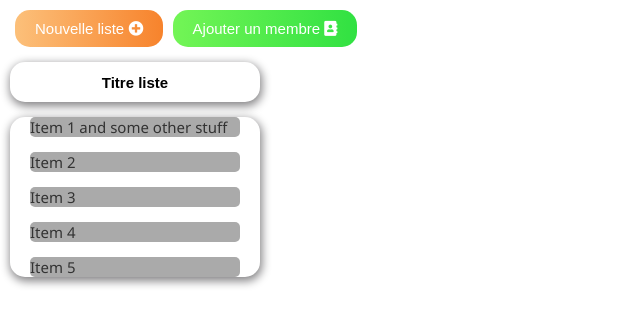
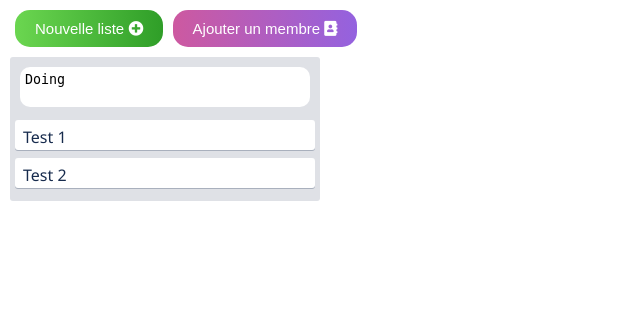
Before and after one commit to drakenshot23/projetIHM, a Django app: page /board/ in a window 1280 px wide. Shown: the part 60-386 px from the top of the page, without its empty margins (0-640 px from the left). Run offline with Django 3.2, Linux system fonts and the light colour scheme; the visitor is signed in with stand-in values (Sample User, id 1); some libraries are stand-ins or nearby versions.

Commit message:
remake list design

```diff
--- a/utask/static/css/board.css
+++ b/utask/static/css/board.css
@@ -1,3 +1,7 @@
+a {
+    text-decoration: none;
+    color: #172b4d;
+}
 
 #nav-bar {
     display: flex;
@@ -60,74 +64,101 @@ input:focus {
 }
 
 #add-list-btn {
-    background: linear-gradient(to left, #F7832C, #FCC07A);
+    /*background: linear-gradient(to left, #F7832C, #FCC07A);*/
+    background: linear-gradient(to left, #2f9e28, #6bd650);
     padding: 10px 20px;
     border-radius: 15px;
     font-size: 15px;
     border: unset;
     margin: 10px 5px 0 15px;
     color: #ffffff;
+    cursor: pointer;
     /*box-shadow: 2px 3px 10px 1px #828183;*/
 
 }
 
 #add-member-btn {
-    background: linear-gradient(to left, #31e142, #73f556);
+    /*background: linear-gradient(to left, #31e142, #73f556);*/
+    background: linear-gradient(to left, #9462DF, #CD59A0);
     padding: 10px 20px;
     border-radius: 15px;
     font-size: 15px;
     border: unset;
     color: #ffffff;
+    cursor: pointer;
     /*box-shadow: 2px 3px 10px 1px #828183;*/
 }
 
-.list {
-    margin-top: 15px;
-    margin-left: 10px;
-    width: 250px;
+.ghost {
+    opacity: 0.4;
 }
 
-.head-list {
-    width: 250px;
-    background-color: white;
-    border-radius: 15px;
-    box-shadow: 1px 3px 10px 1px #828183;
-    text-align: center;
-    height: 40px;
-    display: flex;
-    align-content: center;
+.list-wrapper {
+    margin: 10px 10px auto 10px;
+    max-width: 310px;
 }
 
-.body-list {
-    width: 250px;
-    background-color: white;
-    border-radius: 15px;
-    box-shadow: 1px 3px 10px 1px #828183;
+.list-content {
+    background-color: #dfe1e6;
+    border-radius: 3px;
+    box-sizing: border-box;
+    display: flex;
+    flex-direction: column;
+    max-height: 100%;
+    position: relative;
+    white-space: normal;
 }
 
-.body-list ul {
-    margin: 15px auto 15px auto;
-    padding-inline-start: 20px;
-    padding-inline-end: 20px;
+.list-header {
+    padding: 10px 8px 8px;
+    cursor: pointer;
+    position: relative;
+    min-height: 20px;
+    max-width: 300px;
 }
 
-.body-list ul li {
-    background-color: #aaaaaa;
-    border-radius: 5px;
-    font-size: 15px;
-    color: #333333;
+.list-header textarea {
+    resize: none;
+    border: none;
+    border-radius: 10px;
+    padding: 5px;
+    background-color: white;
+    display: block;
+    width: 280px;
+    margin: auto;
+    outline: unset;
 }
 
-.ghost {
-  opacity: 0.4;
+.list-cards {
+    margin: 5px;
+    overflow-y: auto;
+    overflow-x: hidden;
+
 }
 
-.list-title {
-    text-align: center;
-    background-color: rgba(255, 255, 255, 0);
-    font-size: 15px;
-    color: black;
-    border-width: 0;
-    font-weight: bold;
-    width: 250px;
+.list-card {
+    background-color: #fff;
+    border-radius: 3px;
+    box-shadow: 0 1px 0 rgba(9, 30, 66, .25);
+    cursor: pointer;
+    display: block;
+    margin-bottom: 8px;
+    max-width: 300px;
+    min-height: 20px;
+    position: relative;
+    text-decoration: none;
+    z-index: 0;
 }
+
+.list-card-details {
+    padding: 6px 8px 2px;
+    position: relative;
+    z-index: 10;
+    clear: both;
+    display: block;
+    margin: 0 0 4px;
+    overflow: hidden;
+    text-decoration: none;
+    word-wrap: break-word;
+    color: #172b4d;
+}
--- a/utask/templates/page/board.html
+++ b/utask/templates/page/board.html
@@ -34,24 +34,36 @@
     <button id="add-list-btn">Nouvelle liste <i class="fas fa-plus-circle"></i></button>
     <button id="add-member-btn">Ajouter un membre <i class="fas fa-address-book"></i></button>
 </div>
-<div class="list">
-    <div class="head-list">
-        <input type="text" name="list-title" spellcheck="false" value="Titre liste" class="list-title">
-    </div>
-    <div class="body-list">
-        <ul id="tasks">
-            <li class="ui-state-default">Item 1 and some other stuff</li>
-            <li class="ui-state-default">Item 2</li>
-            <li class="ui-state-default">Item 3</li>
-            <li class="ui-state-default">Item 4</li>
-            <li class="ui-state-default">Item 5</li>
-        </ul>
+<div class="list-wrapper" id="lists">
+    <div class="list-content" id="tasks">
+        <div class="list-header">
+            <textarea maxlength="512" aria-label="Doing" name="list-title" spellcheck="false" class="list-header-name">Doing</textarea>
+        </div>
+        <div id="cards" class="list-cards">
+            <a href="#" class="list-card">
+                <div class="list-card-details">
+                    <span class="list-card-title">Test 1</span>
+                    <div class="list-card-members">
+
+                    </div>
+                </div>
+            </a>
+            <a href="#" class="list-card">
+                <div class="list-card-details">
+                    <span class="list-card-title">Test 2</span>
+                    <div class="list-card-members">
+
+                    </div>
+                </div>
+            </a>
+        </div>
+        <div class="list-footer">
+
+        </div>
     </div>
 </div>
 <script>
-    let sortable = new Sortable(tasks, {
-        ghostClass: 'ghost',
-        delay: 150,
+    let sortable = new Sortable(cards, {
         animation: 150,
     });
 </script>
```
